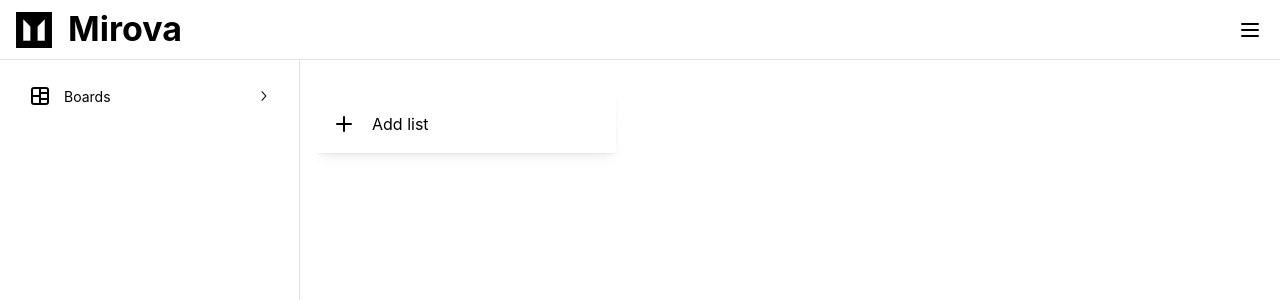
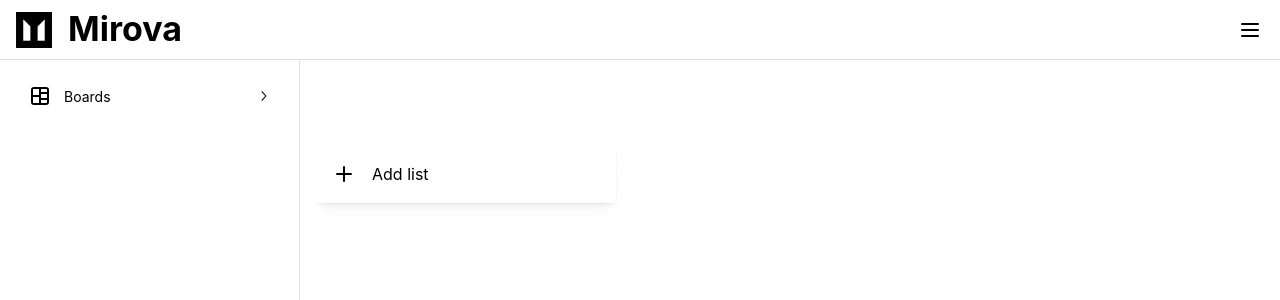
Before and after one commit to johncarlobartolome/mirova-fe, a React (Vite) app: page /board/1 in a window 1280 px wide. Shown: the top 300 px of the page. Built offline with nearby package versions, Linux system fonts and the light colour scheme; sample sign-in values are in the browser's storage.

Commit message:
feat: enhance BoardTitle component to allow inline editing of the title

```diff
--- a/src/components/AddList.jsx
+++ b/src/components/AddList.jsx
@@ -4,7 +4,7 @@ import classes from "./AddList.module.css";
 
 export default function AddList() {
   return (
-    <Card shadow="sm" className={classes.container} mr={"lg"}>
+    <Card shadow="sm" className={classes.container} mr={"lg"} draggable>
       <Group>
         <IconPlus />
         <Text>Add list</Text>
--- a/src/components/BoardTitle.jsx
+++ b/src/components/BoardTitle.jsx
@@ -1,5 +1,22 @@
-import { Text } from "@mantine/core";
+import { useState } from "react";
+import { Text, TextInput } from "@mantine/core";
 
 export default function BoardTitle({ title }) {
-  return <Text mb={20}>{title}</Text>;
+  const [newTitle, setNewTitle] = useState(title);
+
+  const handleFocus = (e) => {
+    e.target.select();
+  };
+
+  return (
+    <TextInput
+      autoFocus
+      variant="unstyled"
+      size="lg"
+      mb={20}
+      value={newTitle}
+      onFocus={handleFocus}
+      onChange={(e) => setNewTitle(e.target.value)}
+    />
+  );
 }
```
